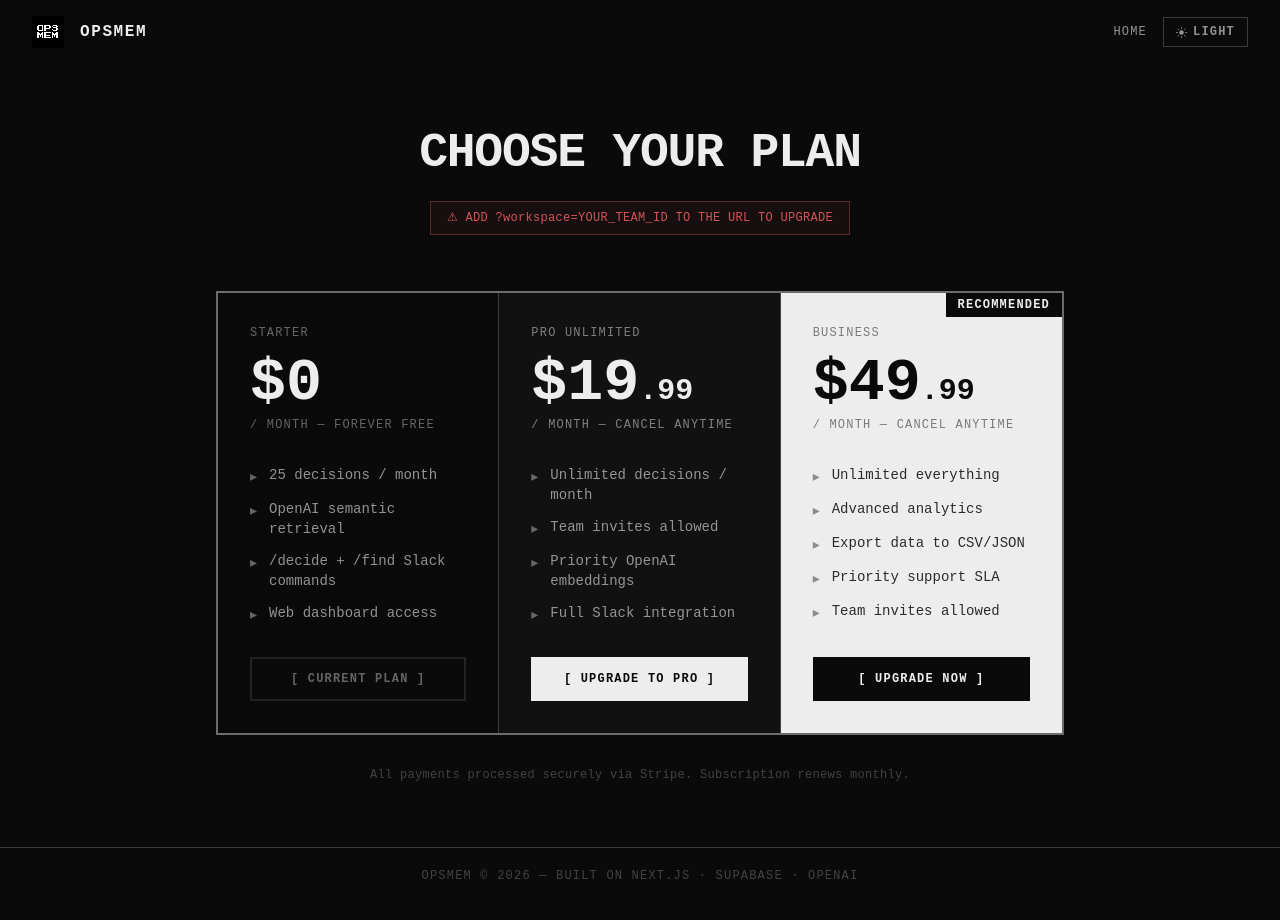
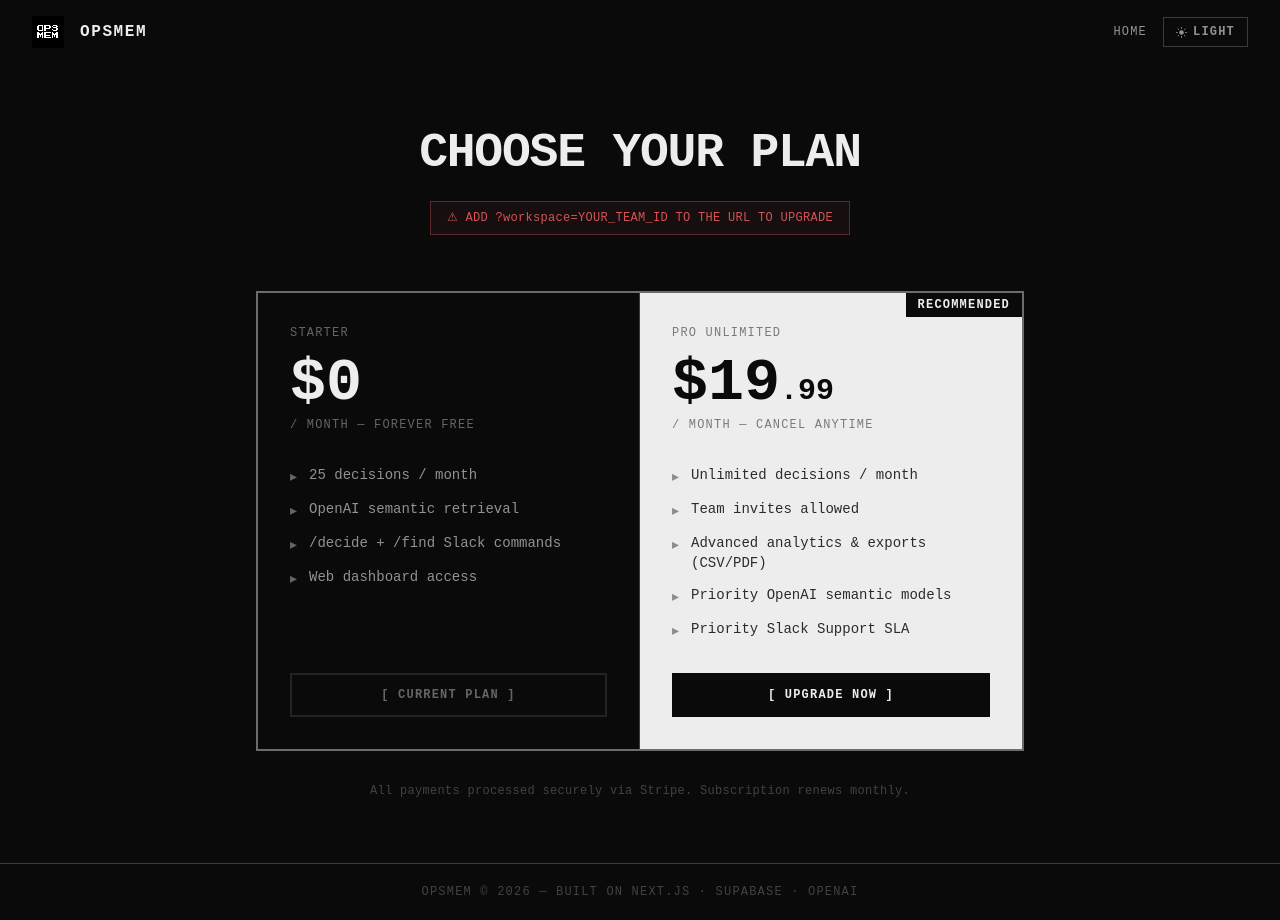
Before and after one commit to dovisvai/opsmem-mvp, a Next.js app: page /pricing in a window 1280 px wide. Built offline with nearby package versions, Linux system fonts and the light colour scheme.

Commit message:
Business plan removed and merged with PRO plan

```diff
--- a/src/app/actions/decisions.ts
+++ b/src/app/actions/decisions.ts
@@ -134,12 +134,12 @@ export async function getMonthlyUsage(workspaceId: string, _forceRefresh?: numbe
       }
     }
 
-    let tier: 'free' | 'pro' | 'business' = 'free';
+    let tier: 'free' | 'pro' = 'free';
     if (sub) {
-      tier = sub.price_id === process.env.STRIPE_BUSINESS_PRICE_ID ? 'business' : 'pro';
+      tier = 'pro';
     }
 
-    return { success: true, count: count || 0, limit: 25, isPro: tier !== 'free', tier, rawSub: sub };
+    return { success: true, count: count || 0, limit: 25, isPro: tier === 'pro', tier, rawSub: sub };
   } catch {
     return { success: false, count: 0, limit: 25, isPro: false, tier: 'free' as const, rawSub: null };
   }
--- a/src/app/actions/stripe.ts
+++ b/src/app/actions/stripe.ts
@@ -4,7 +4,7 @@ import Stripe from 'stripe';
 import { headers } from 'next/headers';
 import { createAdminClient } from '@/lib/supabase/server';
 
-export async function createCheckoutSession(workspaceId: string, tier: 'pro' | 'business' = 'pro') {
+export async function createCheckoutSession(workspaceId: string) {
   try {
     const stripeSecretKey = process.env.STRIPE_SECRET_KEY;
     if (!stripeSecretKey) {
@@ -20,14 +20,8 @@ export async function createCheckoutSession(workspaceId: string, tier: 'pro' | '
       process.env.NEXT_PUBLIC_APP_URL ||
       'https://opsmem.com';
 
-    let priceId = '';
-    if (tier === 'pro') {
-      priceId = process.env.STRIPE_PRO_PRICE_ID || '';
-      if (!priceId) throw new Error('Missing required env var: STRIPE_PRO_PRICE_ID');
-    } else if (tier === 'business') {
-      priceId = process.env.STRIPE_BUSINESS_PRICE_ID || '';
-      if (!priceId) throw new Error('Missing required env var: STRIPE_BUSINESS_PRICE_ID');
-    }
+    let priceId = process.env.STRIPE_PRO_PRICE_ID || '';
+    if (!priceId) throw new Error('Missing required env var: STRIPE_PRO_PRICE_ID');
 
     const session = await stripe.checkout.sessions.create({
       payment_method_types: ['card'],
--- a/src/app/api/slack/events/route.ts
+++ b/src/app/api/slack/events/route.ts
@@ -108,7 +108,7 @@ export async function POST(request: Request) {
             blocks: [
               {
                 type: 'section',
-                text: { type: 'mrkdwn', text: `🚨 Free plan limit reached (25/25). No more decisions can be logged this month. Upgrade to Pro or Business for unlimited logging.` }
+                text: { type: 'mrkdwn', text: `🚨 Free plan limit reached (25/25). No more decisions can be logged this month. Upgrade to Pro for unlimited logging.` }
               },
               upgradeButtonAction
             ]
--- a/src/app/dashboard/page.tsx
+++ b/src/app/dashboard/page.tsx
@@ -44,7 +44,7 @@ function DashboardContent() {
   const [monthlyCount, setMonthlyCount] = useState(0);
   const [activeTab, setActiveTab] = useState<'log' | 'analytics'>('log');
   const [isPro, setIsPro] = useState(false); // kept for getMonthlyUsage return shape compatibility
-  const [tier, setTier] = useState<'free' | 'pro' | 'business'>('free');
+  const [tier, setTier] = useState<'free' | 'pro'>('free');
   // eslint-disable-next-line @typescript-eslint/no-explicit-any
   const [rawSub, setRawSub] = useState<any>(null);
   const [isRefreshingPlan, setIsRefreshingPlan] = useState(false);
@@ -86,7 +86,7 @@ function DashboardContent() {
       if (usageResult.success) {
         setMonthlyCount(usageResult.count);
         setIsPro(usageResult.isPro);
-        setTier((usageResult.tier as 'free' | 'pro' | 'business') || 'free');
+        setTier((usageResult.tier as 'free' | 'pro') || 'free');
         setRawSub(usageResult.rawSub || null);
       }
       if (teamResult.success) setMembers(teamResult.data);
@@ -103,7 +103,7 @@ function DashboardContent() {
       if (usageResult.success) {
         setMonthlyCount(usageResult.count);
         setIsPro(usageResult.isPro);
-        setTier((usageResult.tier as 'free' | 'pro' | 'business') || 'free');
+        setTier((usageResult.tier as 'free' | 'pro') || 'free');
         setRawSub(usageResult.rawSub || null);
       }
     } finally {
@@ -244,7 +244,7 @@ function DashboardContent() {
           {tier !== 'free' && rawSub?.status === 'active' ? (
             <>
               <span className="px-3 py-1.5 border border-foreground/40 bg-foreground text-background text-xs font-black tracking-widest uppercase hidden sm:inline-flex items-center gap-1">
-                ∞ {tier === 'business' ? 'BUSINESS' : 'PRO'}
+                ∞ PRO
               </span>
               <button
                 onClick={refreshPlan}
@@ -432,12 +432,12 @@ function DashboardContent() {
           </div>
         </div>
 
-        {/* ── EXPORT ROW (Business only) ── */}
+        {/* ── EXPORT ROW (Pro only) ── */}
         <div className="flex items-center justify-between border border-foreground/10 px-4 py-2.5">
           <span className="text-xs text-foreground/40 tracking-widest uppercase font-mono">
-            {tier === 'business' ? `Export ${allDecisions.length} decisions` : '⬇ Data Export'}
+            {tier === 'pro' ? `Export ${allDecisions.length} decisions` : '⬇ Data Export'}
           </span>
-          {tier === 'business' ? (
+          {tier === 'pro' ? (
             <div className="flex gap-2">
               <button
                 onClick={() => {
@@ -504,7 +504,7 @@ function DashboardContent() {
               onClick={() => router.push(`/pricing?workspace=${workspaceId}`)}
               className="text-xs text-foreground/30 border border-foreground/10 px-3 py-1.5 hover:border-foreground/30 hover:text-foreground/50 transition-all tracking-widest uppercase font-mono"
             >
-              🔒 Business plan only — upgrade ↑
+              🔒 Pro plan only — upgrade ↑
             </button>
           )}
         </div>
@@ -635,18 +635,18 @@ function DashboardContent() {
 
         {activeTab === 'analytics' && (
           <div className="space-y-6">
-            {tier !== 'business' ? (
+            {tier !== 'pro' ? (
               <div className="border border-foreground/20 p-12 text-center flex flex-col items-center justify-center">
                 <div className="text-4xl font-black mb-4">🔒</div>
                 <h2 className="text-2xl font-black uppercase tracking-widest mb-2">Advanced Analytics</h2>
                 <p className="text-foreground/60 text-sm max-w-md mx-auto mb-8 leading-relaxed">
-                  Unlock detailed trends, team member insights, top topic breakdown, and PDF/CSV exports with the Business plan.
+                  Unlock detailed trends, team member insights, top topic breakdown, and PDF/CSV exports with the Pro plan.
                 </p>
                 <button
                   onClick={() => router.push(`/pricing?workspace=${workspaceId}`)}
                   className="px-6 py-3 bg-foreground text-background font-black text-xs tracking-widest uppercase hover:opacity-80 transition-opacity"
                 >
-                  UPGRADE TO BUSINESS PLAN
+                  UPGRADE TO PRO PLAN
                 </button>
               </div>
             ) : (
--- a/src/app/pricing/page.tsx
+++ b/src/app/pricing/page.tsx
@@ -27,13 +27,13 @@ function PricingContent() {
   const [isPending, startTransition] = useTransition();
   const scrolled = useScrolled();
 
-  const handleUpgrade = (tier: 'pro' | 'business') => {
+  const handleUpgrade = () => {
     if (!workspaceId) {
       alert('Please add your Slack workspace ID to the URL to upgrade.\n\nExample: /pricing?workspace=YOUR_TEAM_ID');
       return;
     }
     startTransition(async () => {
-      const result = await createCheckoutSession(workspaceId, tier);
+      const result = await createCheckoutSession(workspaceId);
       if (result?.url) {
         window.location.href = result.url;
       } else {
@@ -81,7 +81,7 @@ function PricingContent() {
         </div>
 
         {/* Plans Grid */}
-        <div className="grid md:grid-cols-3 gap-0 border-2 th-border-strong">
+        <div className="grid md:grid-cols-2 max-w-3xl mx-auto gap-0 border-2 th-border-strong">
 
           {/* Free Plan */}
           <div className="p-8 border-r th-border-medium flex flex-col">
@@ -114,55 +114,24 @@ function PricingContent() {
           </div>
 
           {/* Pro Plan */}
-          <div className="p-8 border-r th-border-medium flex flex-col relative" style={{ background: 'var(--card)' }}>
+          <div className="p-8 flex flex-col relative" style={{ background: 'var(--foreground)', color: 'var(--background)' }}>
+            <div className="absolute top-0 right-0 text-xs font-black tracking-widest px-3 py-1 uppercase" style={{ background: 'var(--background)', color: 'var(--foreground)' }}>
+              RECOMMENDED
+            </div>
+
             <div className="mb-8">
-              <div className="text-xs tracking-widest th-text-dim uppercase mb-3">PRO UNLIMITED</div>
+              <div className="text-xs tracking-widest uppercase mb-3 opacity-50">PRO UNLIMITED</div>
               <div className="text-6xl font-black mb-1">$19<span className="text-3xl">.99</span></div>
-              <div className="th-text-dim text-xs tracking-widest">/ MONTH — CANCEL ANYTIME</div>
+              <div className="text-xs tracking-widest opacity-50">/ MONTH — CANCEL ANYTIME</div>
             </div>
 
             <ul className="space-y-3 flex-1 mb-8">
               {[
                 'Unlimited decisions / month',
                 'Team invites allowed',
-                'Priority OpenAI embeddings',
-                'Full Slack integration',
-              ].map(f => (
-                <li key={f} className="flex items-start gap-3 text-sm th-text-muted">
-                  <span className="th-text-dimmer mt-0.5 shrink-0">▸</span>
-                  {f}
-                </li>
-              ))}
-            </ul>
-
-            <button
-              onClick={() => handleUpgrade('pro')}
-              disabled={isPending}
-              className="th-btn-primary w-full py-3 text-xs font-black tracking-widest uppercase border-2 transition-all disabled:opacity-40 disabled:cursor-not-allowed"
-            >
-              {isPending ? '[ CONNECTING... ]' : '[ UPGRADE TO PRO ]'}
-            </button>
-          </div>
-
-          {/* Business Plan — stays inverted for visual distinction */}
-          <div className="p-8 flex flex-col relative" style={{ background: 'var(--foreground)', color: 'var(--background)' }}>
-            <div className="absolute top-0 right-0 text-xs font-black tracking-widest px-3 py-1 uppercase" style={{ background: 'var(--background)', color: 'var(--foreground)' }}>
-              RECOMMENDED
-            </div>
-
-            <div className="mb-8">
-              <div className="text-xs tracking-widest uppercase mb-3 opacity-50">BUSINESS</div>
-              <div className="text-6xl font-black mb-1">$49<span className="text-3xl">.99</span></div>
-              <div className="text-xs tracking-widest opacity-50">/ MONTH — CANCEL ANYTIME</div>
-            </div>
-
-            <ul className="space-y-3 flex-1 mb-8">
-              {[
-                'Unlimited everything',
-                'Advanced analytics',
-                'Export data to CSV/JSON',
-                'Priority support SLA',
-                'Team invites allowed',
+                'Advanced analytics & exports (CSV/PDF)',
+                'Priority OpenAI semantic models',
+                'Priority Slack Support SLA',
               ].map(f => (
                 <li key={f} className="flex items-start gap-3 text-sm" style={{ opacity: 0.85 }}>
                   <span className="mt-0.5 shrink-0 opacity-50">▸</span>
@@ -172,7 +141,7 @@ function PricingContent() {
             </ul>
 
             <button
-              onClick={() => handleUpgrade('business')}
+              onClick={() => handleUpgrade()}
               disabled={isPending}
               className="w-full py-3 text-xs font-black tracking-widest uppercase border-2 transition-all disabled:opacity-40 disabled:cursor-not-allowed"
               style={{
@@ -192,6 +161,9 @@ function PricingContent() {
               {isPending ? '[ CONNECTING... ]' : '[ UPGRADE NOW ]'}
             </button>
           </div>
+
+
+
         </div>
 
         {/* Bottom note */}
```
Also changed, not shown: 1 other file (tests, documents, lock files or other folders).
